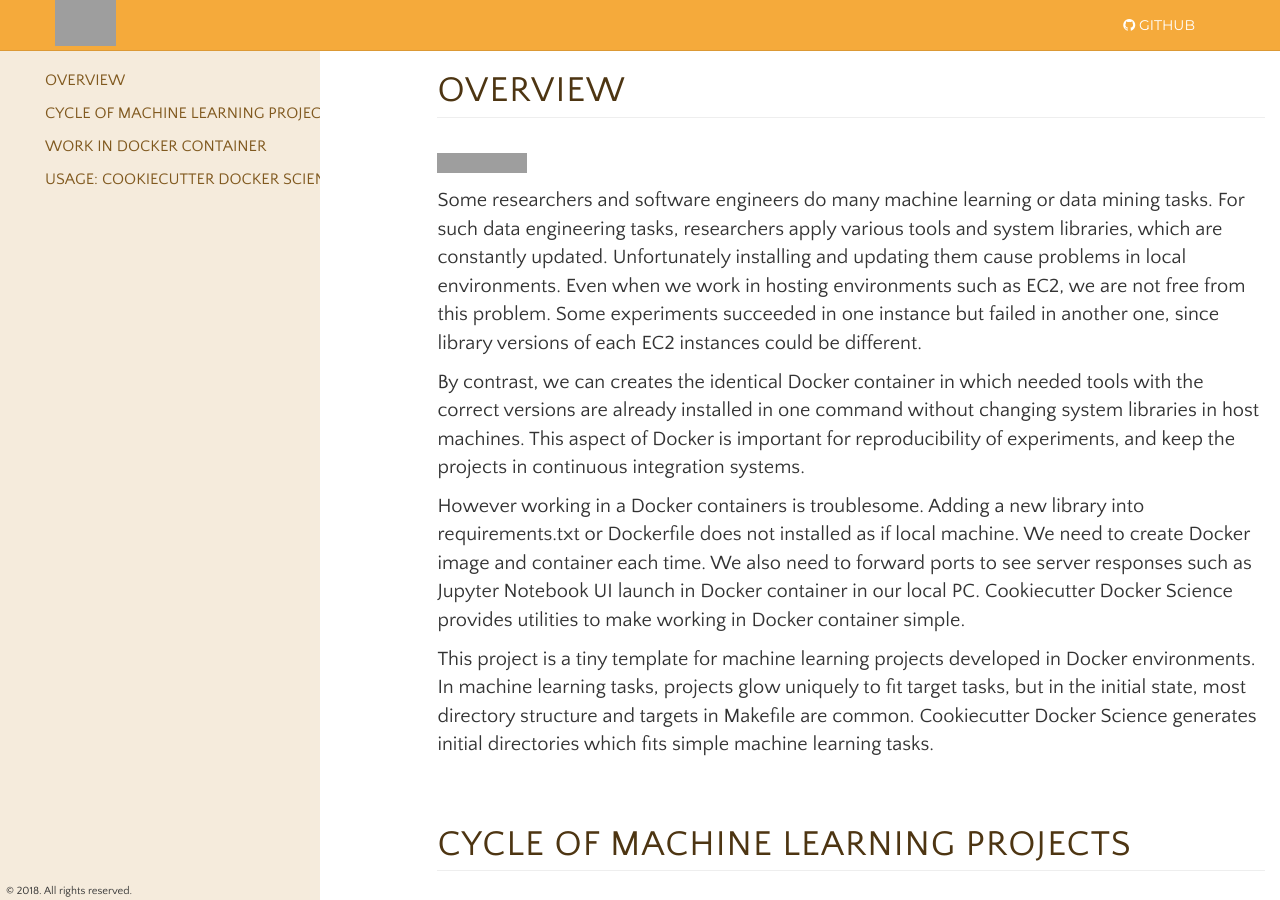
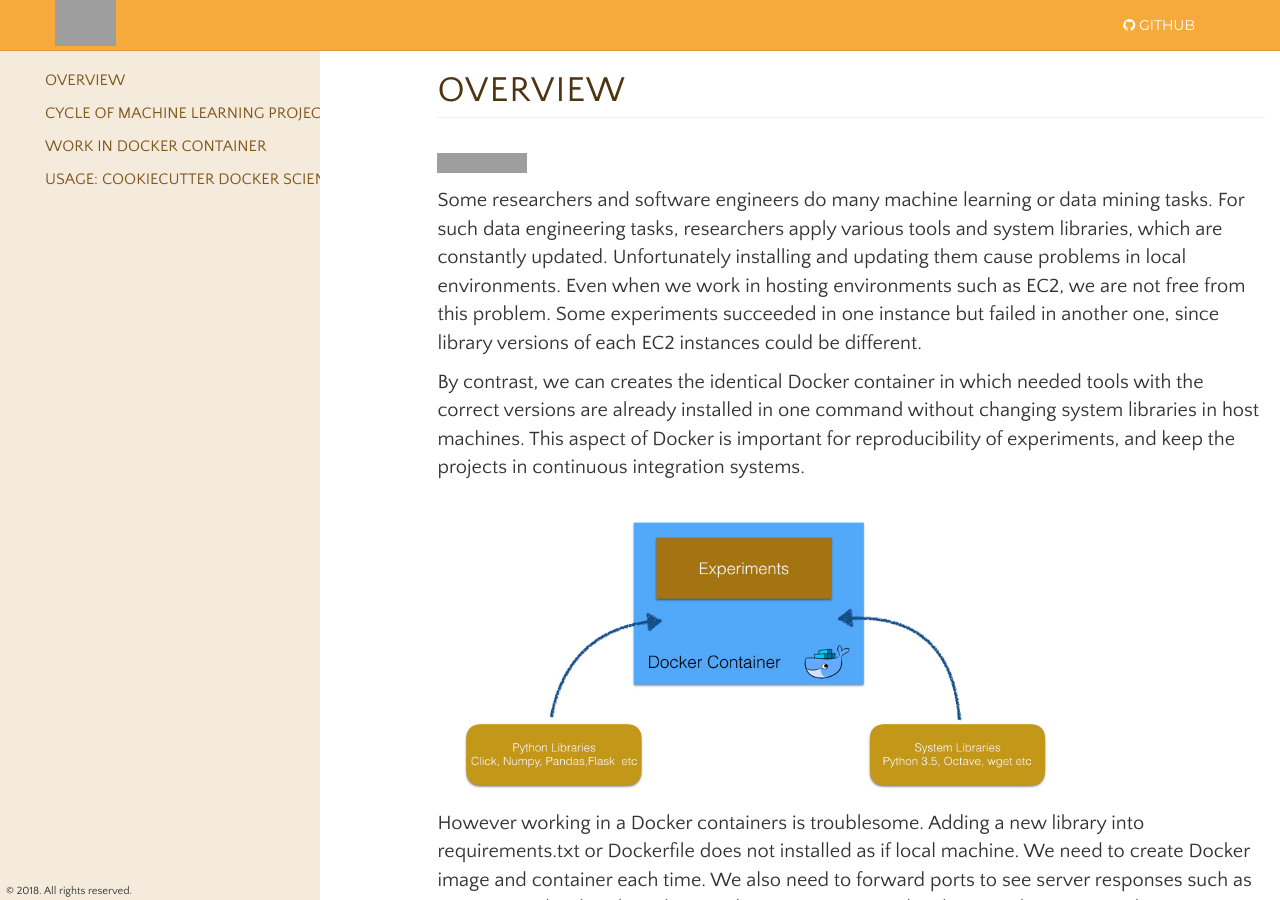
Before and after one commit to docker-science/docker-science.github.io, a Jekyll site: the page built from index.md, in a window 1280 px wide and 900 px high. Built offline with Jekyll 4.4.1, drawn with Linux system fonts in a browser that asks for light colours; grey boxes are pictures that could not be loaded.

Commit message:
Add image of docker container in ML project

```diff
--- a/index.md
+++ b/index.md
@@ -16,6 +16,9 @@ succeeded in one instance but failed in another one, since library versions of e
 By contrast, we can creates the identical Docker container in which needed tools with the correct versions are
 already installed in one command without changing system libraries in host machines. This aspect of Docker is
 important for reproducibility of experiments, and keep the projects in continuous integration systems.
+
+<img src="resources/images/docker-container.jpg" style="width: 75%;" />
+
 
 However working in a Docker containers is troublesome. Adding a new library into requirements.txt
 or Dockerfile does not installed as if local machine. We need to create Docker image and container each time. We also need
```
Also changed, not shown: resources/images/docker-container.jpg (added).
